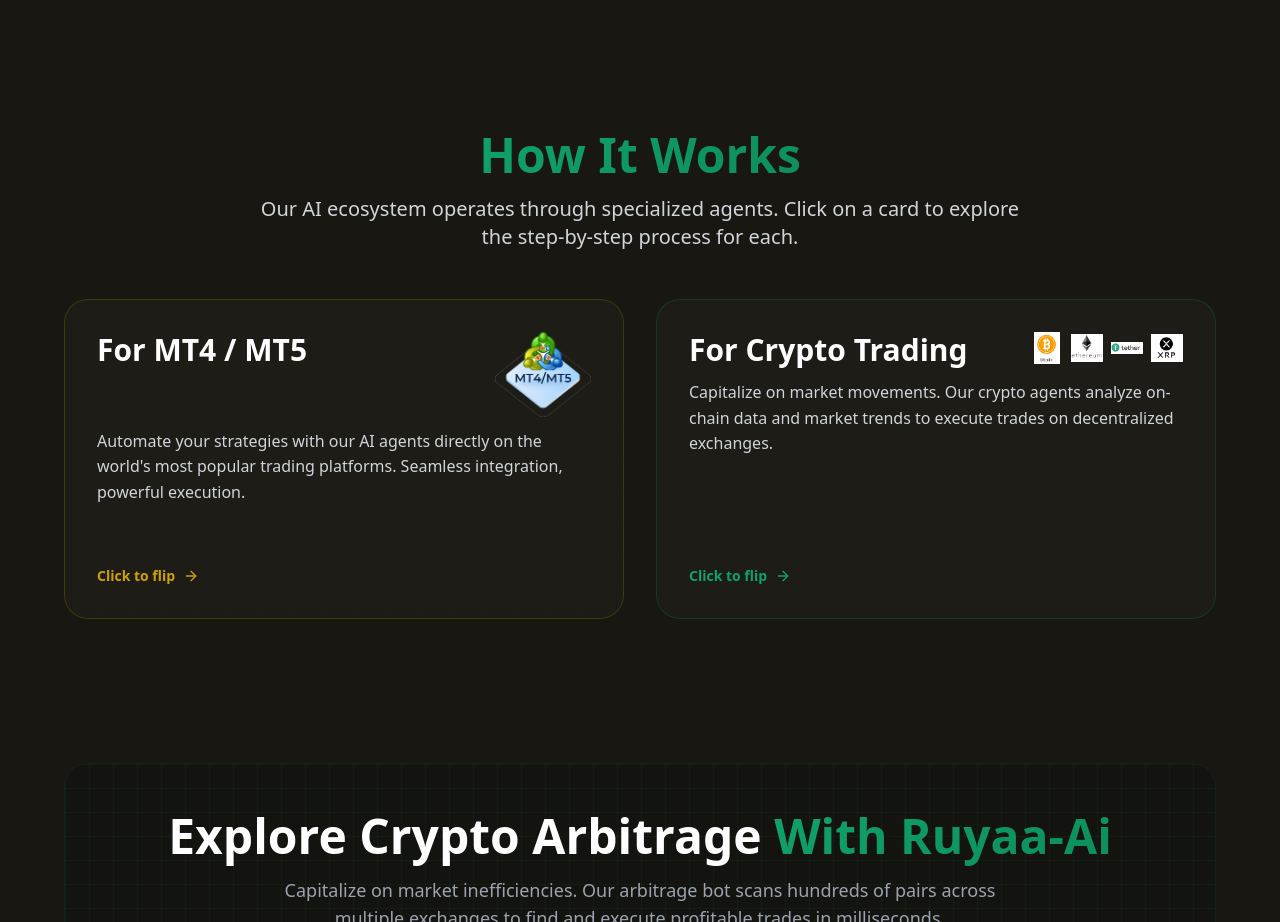
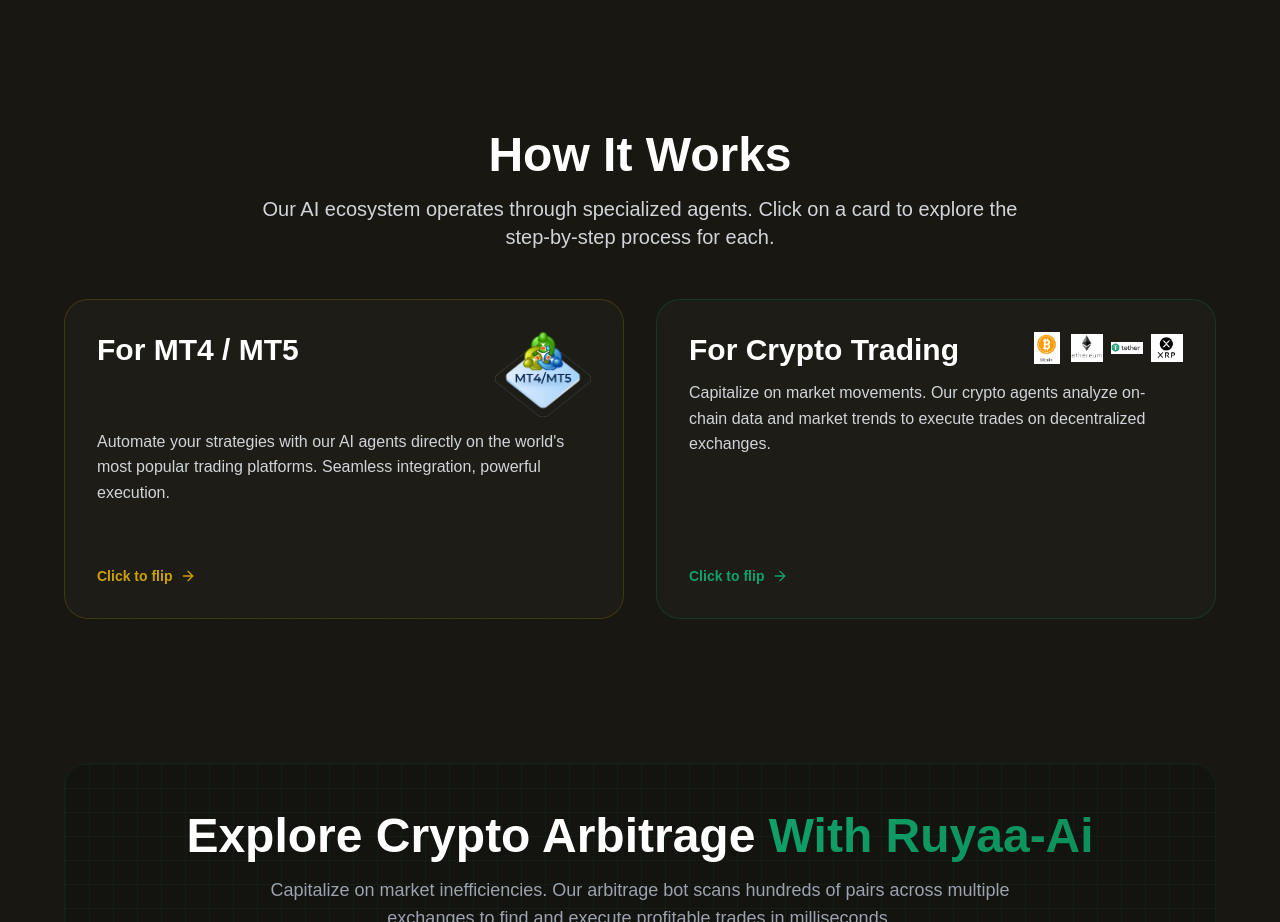
Before and after one commit to grooosy/ruyaa-capital-ai, a React (Vite) app: page / in a window 1280 px wide. Shown: the part 946-1868 px from the top of the page. Built offline with nearby package versions, Linux system fonts and the light colour scheme.

Commit message:
Fix: Improve font and "How It Works" color
Enhance the font throughout the website for a more modern look and change the "How It Works" section title to white.

```diff
--- a/src/components/AIGrid.tsx
+++ b/src/components/AIGrid.tsx
@@ -21,7 +21,7 @@ const AIGrid: React.FC = () => {
     <section id="ai" className="w-full max-w-6xl mx-auto py-20 scroll-mt-20">
       <div className="text-center mb-12">
         <h2 className="text-4xl lg:text-5xl font-bold text-white mb-4">
-          <span className="text-gradient-green">How It Works</span>
+          How It Works
         </h2>
         <p className="text-xl text-gray-300 max-w-3xl mx-auto">
           Our AI ecosystem operates through specialized agents. Click on a card to explore the step-by-step process for each.
--- a/src/index.css
+++ b/src/index.css
@@ -1,8 +1,9 @@
+
 @tailwind base;
 @tailwind components;
 @tailwind utilities;
 
-@import url('https://fonts.googleapis.com/css2?family=Manrope:wght@400;500;600;700;800&family=Inter:wght@400;500;600;700&family=Playfair+Display:ital,wght@0,400..900;1,400..900&display=swap');
+@import url('https://fonts.googleapis.com/css2?family=Manrope:wght@400;500;600;700;800&family=Inter:wght@400;500;600;700&family=Playfair+Display:ital,wght@0,400..900;1,400..900&family=Plus+Jakarta+Sans:wght@400;500;600;700;800&display=swap');
 
 @layer base {
   * {
@@ -10,7 +11,7 @@
   }
 
   body {
-    @apply bg-bg text-white font-manrope;
+    @apply bg-bg text-white font-jakarta;
     min-height: 100vh;
     line-height: 1.6;
     -webkit-font-smoothing: antialiased;
@@ -18,7 +19,7 @@
   }
 
   html {
-    font-family: "Manrope", "Inter", "Playfair Display", sans-serif;
+    font-family: "Plus Jakarta Sans", "Manrope", "Inter", "Playfair Display", sans-serif;
     background-color: #181711;
     scroll-behavior: smooth;
   }
--- a/tailwind.config.ts
+++ b/tailwind.config.ts
@@ -20,6 +20,7 @@ export default {
     fontFamily: {
       manrope: ['Manrope', 'Noto Sans', 'sans-serif'],
       playfair: ['"Playfair Display"', 'serif'],
+      jakarta: ['"Plus Jakarta Sans"', 'sans-serif'],
     },
     extend: {
       colors: {
```
